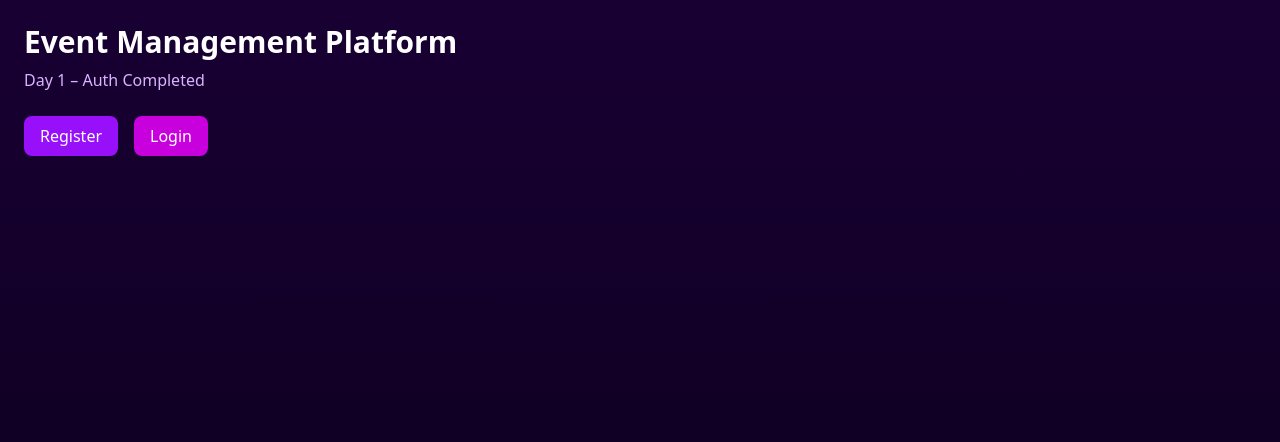
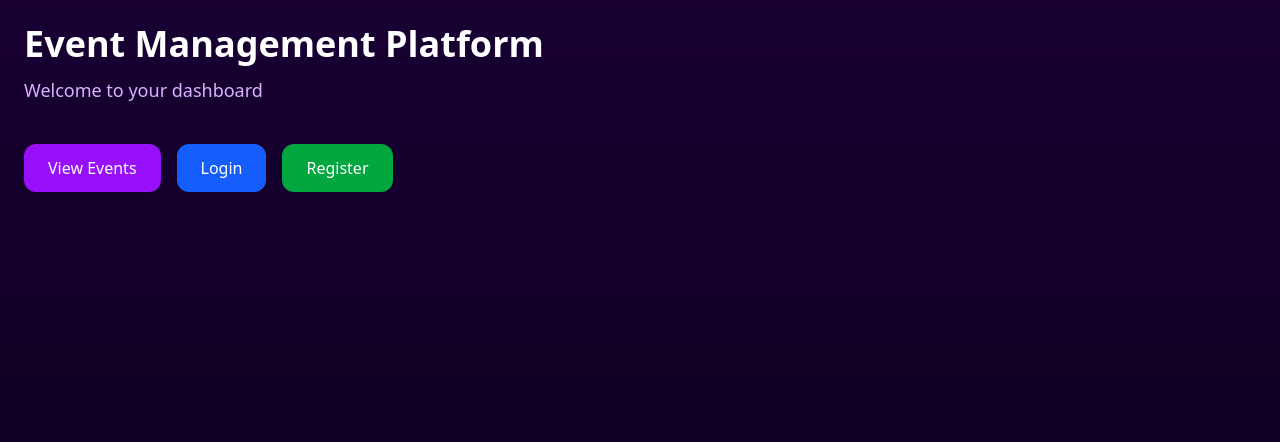
Before and after one commit to Yashvi-s17734/EventManagement, a Next.js app in the folder frontend/: page / in a window 1280 px wide. Shown: the top 442 px of the page. Built offline with nearby package versions, Linux system fonts and the light colour scheme.

Commit message:
UI Changes

```diff
--- a/frontend/src/app/auth/login/page.tsx
+++ b/frontend/src/app/auth/login/page.tsx
@@ -19,13 +19,15 @@ async function handleSubmit(e: React.FormEvent<HTMLFormElement>)
     setLoading(true);
 
     try {
-      const res = await apiFetch("/auth/login", {
-        method: "POST",
-        body: JSON.stringify({ email, password }),
-      });
+      const data = await apiFetch("/auth/login", {
+  method: "POST",
+  body: JSON.stringify({ email, password }),
+});
 
-      localStorage.setItem("token", res.token);
-      localStorage.setItem("user", JSON.stringify(res.user));
+localStorage.setItem("token", data.token);
+localStorage.setItem("role", data.role);
+
+
 
       router.push("/");
     } catch (err) {
--- a/frontend/src/app/events/create/page.tsx
+++ b/frontend/src/app/events/create/page.tsx
@@ -18,6 +18,8 @@ export default function CreateEvent() {
   const [bannerPreview, setBannerPreview] = useState<string | null>(null);
   const [error, setError] = useState("");
   const [loading, setLoading] = useState(false);
+
+
 
   function handleBannerChange(e: React.ChangeEvent<HTMLInputElement>) {
     const file = e.target.files?.[0];
@@ -73,7 +75,16 @@ export default function CreateEvent() {
       setLoading(false);
     }
   }
+ const role =
+  typeof window !== "undefined" ? localStorage.getItem("role") : null;
 
+if (role !== "ORGANIZER" && role !== "ADMIN") {
+  return (
+    <p className="text-center text-red-400 mt-20 text-xl">
+      You are not allowed to create events.
+    </p>
+  );
+}
   return (
     <div className="min-h-screen px-6 py-10 bg-[#0b001a] flex justify-center text-white">
       <div className="w-full max-w-6xl grid grid-cols-1 lg:grid-cols-2 gap-8
--- a/frontend/src/app/events/page.tsx
+++ b/frontend/src/app/events/page.tsx
@@ -30,6 +30,8 @@ export default function EventsPage() {
     { label: "Comedy", value: "Comedy", icon: Clapperboard },
     { label: "Workshop", value: "Workshop", icon: Wrench },
   ];
+  const role = typeof window !== "undefined" ? localStorage.getItem("role") : null;
+
 
   async function loadEvents() {
     try {
@@ -57,7 +59,17 @@ export default function EventsPage() {
   }
 
   return (
+
+
     <div className="min-h-screen px-6 py-10 max-w-6xl mx-auto text-white">
+        {role === "ORGANIZER" && (
+  <Link
+    href="/events/create"
+    className="px-4 py-2 bg-purple-600 rounded-xl font-semibold shadow-lg hover:scale-105 transition"
+  >
+    + Create Event
+  </Link>
+)}
       <h1 className="text-4xl font-bold text-purple-200 mb-8">Events</h1>
 
       {/* Category Icons Filter */}
--- a/frontend/src/app/page.tsx
+++ b/frontend/src/app/page.tsx
@@ -1,29 +1,90 @@
 "use client";
 
 import Link from "next/link";
+import { useEffect, useState } from "react";
 
 export default function Home() {
+  const [role, setRole] = useState<string | null>(null);
+  const [loggedIn, setLoggedIn] = useState(false);
+
+  useEffect(() => {
+    const r = localStorage.getItem("role");
+    const t = localStorage.getItem("token");
+
+    setRole(r);
+    setLoggedIn(!!t);
+  }, []);
+
+  function logout() {
+    localStorage.removeItem("token");
+    localStorage.removeItem("role");
+    window.location.reload();
+  }
+
   return (
     <main className="p-6 min-h-screen text-white bg-gradient-to-b from-[#180033] to-[#0b001a]">
-      <h1 className="text-3xl font-bold mb-2">Event Management Platform</h1>
 
-      <p className="text-purple-300 mb-6">Day 1 – Auth Completed</p>
+      <h1 className="text-4xl font-bold mb-3">Event Management Platform</h1>
+      <p className="text-purple-300 mb-10 text-lg">Welcome to your dashboard</p>
 
-      <div className="flex gap-4">
+      {/* MAIN NAVIGATION BUTTONS */}
+      <div className="flex flex-wrap gap-4">
+
+        {/* View Events - everyone can see */}
         <Link
-          href="/auth/register"
-          className="px-4 py-2 bg-purple-600 rounded-lg hover:bg-purple-700 transition"
+          href="/events"
+          className="px-6 py-3 bg-purple-600 rounded-xl hover:bg-purple-700 transition shadow-lg"
         >
-          Register
+          View Events
         </Link>
 
-        <Link
-          href="/auth/login"
-          className="px-4 py-2 bg-fuchsia-600 rounded-lg hover:bg-fuchsia-700 transition"
-        >
-          Login
-        </Link>
+        {/* Create Event - ONLY for organizer or admin */}
+        {(role === "ORGANIZER" || role === "ADMIN") && (
+          <Link
+            href="/events/create"
+            className="px-6 py-3 bg-fuchsia-600 rounded-xl hover:bg-fuchsia-700 transition shadow-lg"
+          >
+            + Create Event
+          </Link>
+        )}
+
+        {/* Login / Register (only when logged out) */}
+        {!loggedIn && (
+          <>
+            <Link
+              href="/auth/login"
+              className="px-6 py-3 bg-blue-600 rounded-xl hover:bg-blue-700 transition"
+            >
+              Login
+            </Link>
+
+            <Link
+              href="/auth/register"
+              className="px-6 py-3 bg-green-600 rounded-xl hover:bg-green-700 transition"
+            >
+              Register
+            </Link>
+          </>
+        )}
+
+        {/* Logout Button (if logged in) */}
+        {loggedIn && (
+          <button
+            onClick={logout}
+            className="px-6 py-3 bg-red-600 rounded-xl hover:bg-red-700 transition"
+          >
+            Logout
+          </button>
+        )}
       </div>
+
+      {/* ROLE BADGE */}
+      {loggedIn && (
+        <p className="mt-8 text-gray-300">
+          Logged in as:{" "}
+          <span className="text-purple-300 font-semibold">{role}</span>
+        </p>
+      )}
     </main>
   );
 }
```
